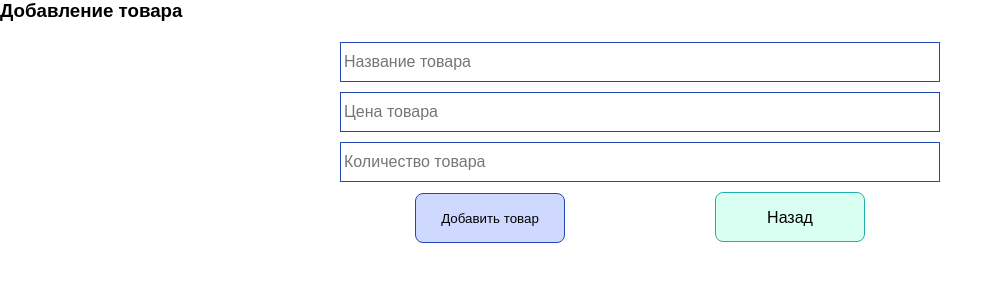
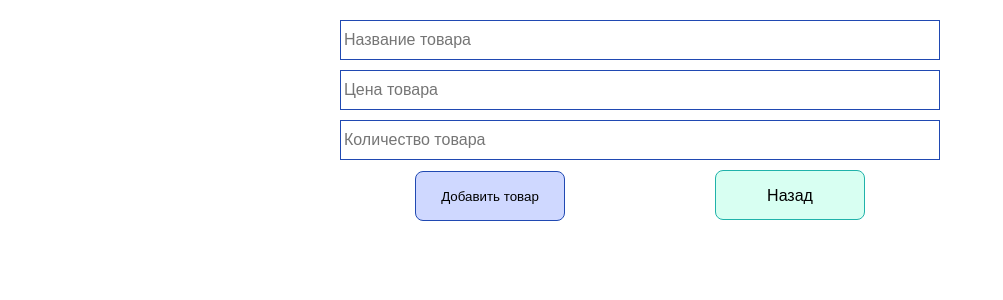
Before and after one commit to peeredu/command_project_001, a Vue app in the folder frontend_app/: page /new_item in a window 1280 px wide. Shown: the top 300 px of the page, without its empty margins (0-1003 px from the left). Built offline with nearby package versions, Linux system fonts and the light colour scheme.

Commit message:
feat: add page for add items

```diff
--- a/frontend_app/src/views/AddNewItem.vue
+++ b/frontend_app/src/views/AddNewItem.vue
@@ -1,5 +1,4 @@
 <template>
-    <h3>Добавление товара</h3>
     <div>
         <add-new-item-form></add-new-item-form>
     </div>
```
